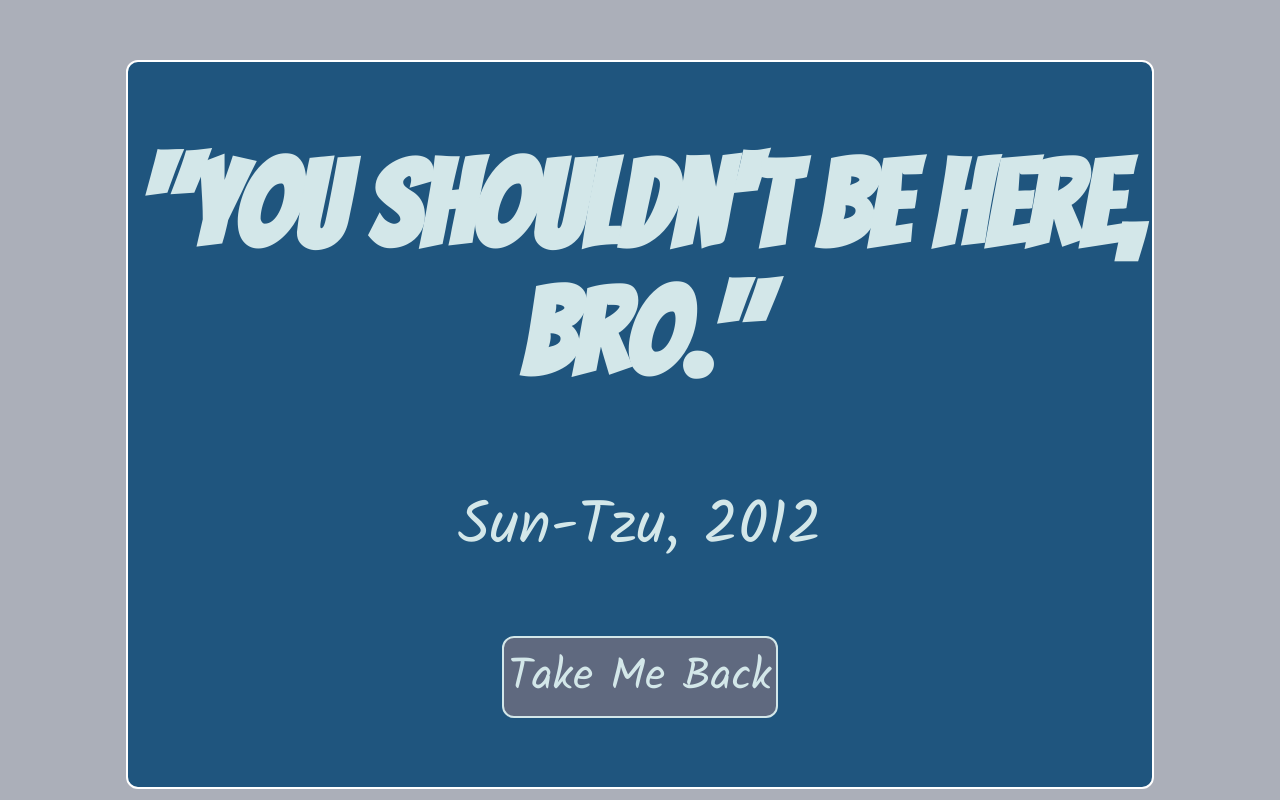
After one commit to stefan-gherman/Request-Counter, a Flask app: page /request-counter in a window 1280 px wide. The commit adds this page. Run offline with Flask 2, Linux system fonts and the light colour scheme.

Commit message:
Create hanlder for 404 errors.

```diff
--- a/server.py
+++ b/server.py
@@ -8,6 +8,11 @@ def go_home():
     return render_template('index.html')
 
 
+@app.errorhandler(404)
+def return_404(string = 'string'):
+    return render_template('404_handler.html')
+
+
 if __name__ == '__main__':
     app.run(debug=True,
             host='0.0.0.0',
--- a/static/stylesheet.css
+++ b/static/stylesheet.css
@@ -58,6 +58,32 @@
     padding: 4px;
     border: 2px solid #D3E7E9;
 }
+.four_but{
+    font-size: 44px !important;
+}
+.sun {
+    background-color: #1F557E;
+    height: 60px;
+    width: 80%;
+    display: table;
+    text-align: center;
+    vertical-align: center;
+    margin:auto;
+    margin-top: 60px;
+    font-size: 60px;
+    left:50%;
+    right: 50%;
+    border: 2px solid white ;
+    border-radius: 12px;
+}
+.not-found{
+    color:#D3E7E9;
+    font-family:'Bangers', cursive;
+}
+.quote_auth{
+    color:#D3E7E9;
+    font-family: 'Kalam', cursive;
+}
 body {
     margin: 0;
     background-color: #ABAFB9;
--- /dev/null
+++ b/templates/404_handler.html
@@ -0,0 +1,17 @@
+<!doctype HTML>
+<html>
+<head>
+    <meta charset="UTF-8">
+    <link rel="stylesheet" type="text/css" href="{{url_for('static', filename = 'stylesheet.css')}}">
+    <title>These are not the droids you're looking for</title>
+</head>
+<body>
+<div class = 'sun'>
+<h1 class ="not-found">"You shouldn't be here, bro."</h1>
+<p class ="quote_auth">Sun-Tzu, 2012</p>
+    <a href = "{{url_for('go_home')}}"><button   class="btn four_but" title="Return">Take Me Back</button></a>
+    <br>
+    <br>
+</div>
+</body>
+</html>
```
